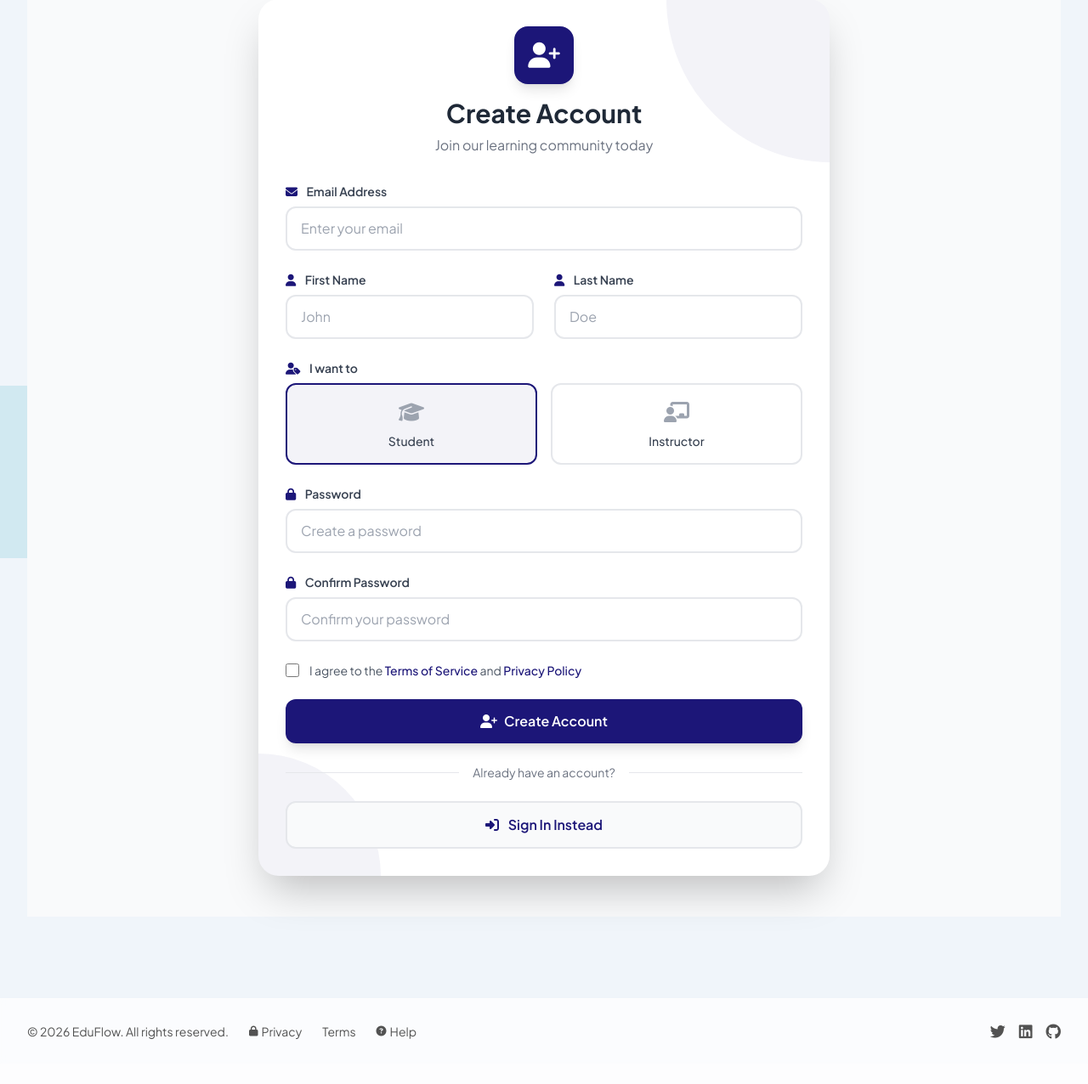
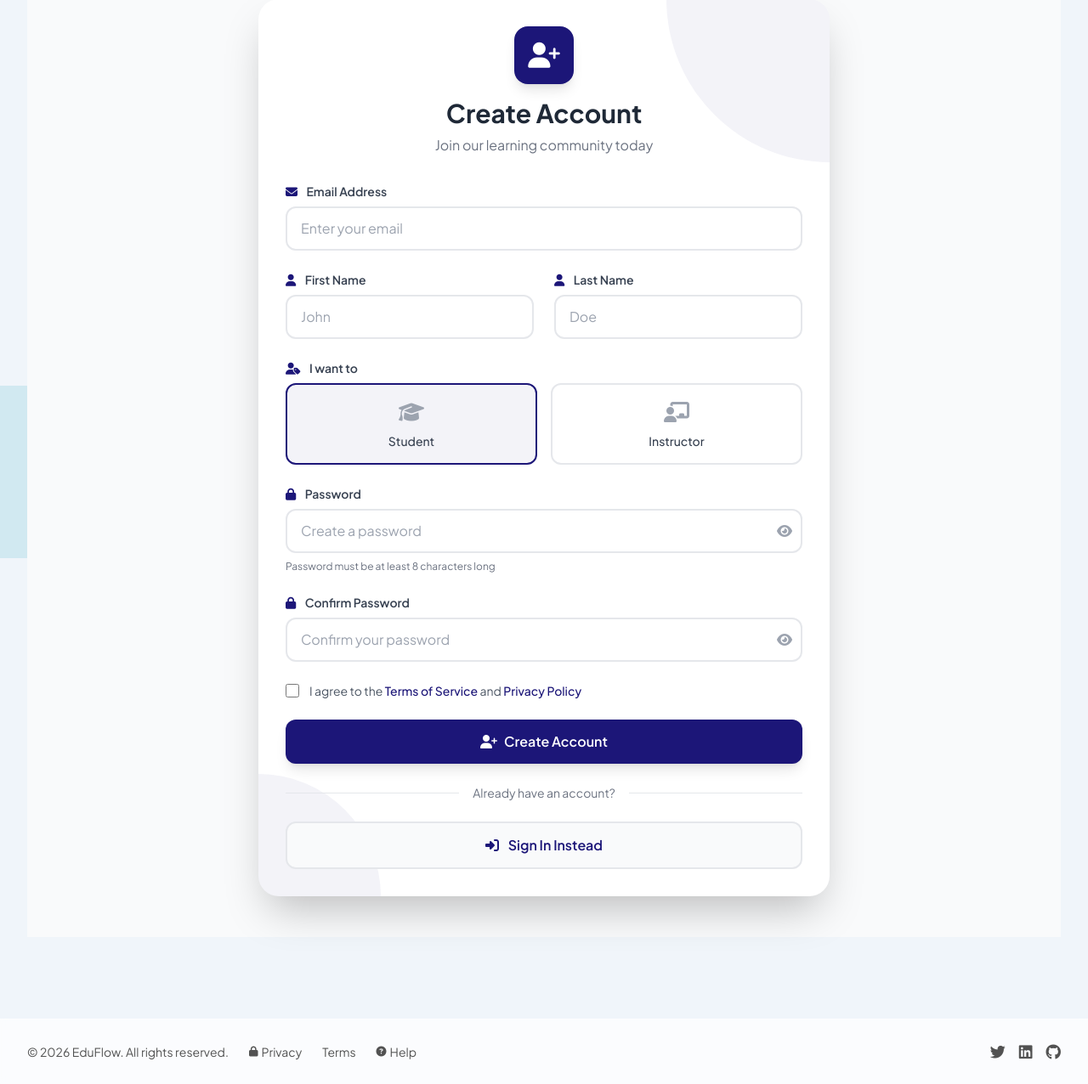
Before and after one commit to Prachi11Sonu/LMS-learning-Management-System-, a Django app: page /accounts/register/ in a window 1280 px wide. Shown: the part 143-1419 px from the top of the page at 85% size. Before the commit the page ends 1366 px from the top, so only its background shows below. Run offline with Django 5.2, Linux system fonts and the light colour scheme; some libraries are stand-ins or nearby versions.

Commit message:
add toggle password visibility

```diff
--- a/lms_complete/templates/accounts/register.html
+++ b/lms_complete/templates/accounts/register.html
@@ -51,6 +51,7 @@
                     <div class="relative">
                         <input type="email"
                                name="email"
+                               id="emailField"
                                value="{{ form.email.value|default:'' }}"
                                required
                                class="w-full px-4 py-3 border-2 {% if form.email.errors %}border-red-500{% else %}border-gray-200{% endif %} rounded-xl focus:border-[#1C1678] focus:ring-4 focus:ring-[#1C1678]/10 transition-all outline-none text-gray-700 placeholder-gray-400"
@@ -150,7 +151,7 @@
                     </div>
                 </div>
 
-                <!-- Password Field -->
+                <!-- Password Field with Eye Toggle -->
                 <div class="space-y-2">
                     <label class="block text-sm font-semibold text-gray-700">
                         <i class="fas fa-lock text-[#1C1678] mr-2"></i>
@@ -159,11 +160,17 @@
                     <div class="relative">
                         <input type="password"
                                name="password1"
+                               id="password1Field"
                                required
-                               class="w-full px-4 py-3 border-2 {% if form.password1.errors %}border-red-500{% else %}border-gray-200{% endif %} rounded-xl focus:border-[#1C1678] focus:ring-4 focus:ring-[#1C1678]/10 transition-all outline-none text-gray-700 placeholder-gray-400"
+                               class="w-full px-4 py-3 border-2 {% if form.password1.errors %}border-red-500{% else %}border-gray-200{% endif %} rounded-xl focus:border-[#1C1678] focus:ring-4 focus:ring-[#1C1678]/10 transition-all outline-none text-gray-700 placeholder-gray-400 pr-12"
                                placeholder="Create a password">
+                        <button type="button"
+                                onclick="togglePasswordVisibility('password1Field', 'togglePassword1Icon')"
+                                class="absolute inset-y-0 right-0 flex items-center pr-3 focus:outline-none">
+                            <i class="fas fa-eye text-gray-400 hover:text-[#1C1678] transition-colors" id="togglePassword1Icon"></i>
+                        </button>
                         {% if form.password1.errors %}
-                        <div class="absolute inset-y-0 right-0 flex items-center pr-3">
+                        <div class="absolute inset-y-0 right-8 flex items-center pr-3">
                             <i class="fas fa-exclamation-circle text-red-500"></i>
                         </div>
                         {% endif %}
@@ -174,9 +181,10 @@
                         {{ form.password1.errors.0 }}
                     </p>
                     {% endif %}
+                    <p class="text-xs text-gray-500 mt-1">Password must be at least 8 characters long</p>
                 </div>
 
-                <!-- Confirm Password Field -->
+                <!-- Confirm Password Field with Eye Toggle -->
                 <div class="space-y-2">
                     <label class="block text-sm font-semibold text-gray-700">
                         <i class="fas fa-lock text-[#1C1678] mr-2"></i>
@@ -185,11 +193,17 @@
                     <div class="relative">
                         <input type="password"
                                name="password2"
+                               id="password2Field"
                                required
-                               class="w-full px-4 py-3 border-2 {% if form.password2.errors %}border-red-500{% else %}border-gray-200{% endif %} rounded-xl focus:border-[#1C1678] focus:ring-4 focus:ring-[#1C1678]/10 transition-all outline-none text-gray-700 placeholder-gray-400"
+                               class="w-full px-4 py-3 border-2 {% if form.password2.errors %}border-red-500{% else %}border-gray-200{% endif %} rounded-xl focus:border-[#1C1678] focus:ring-4 focus:ring-[#1C1678]/10 transition-all outline-none text-gray-700 placeholder-gray-400 pr-12"
                                placeholder="Confirm your password">
+                        <button type="button"
+                                onclick="togglePasswordVisibility('password2Field', 'togglePassword2Icon')"
+                                class="absolute inset-y-0 right-0 flex items-center pr-3 focus:outline-none">
+                            <i class="fas fa-eye text-gray-400 hover:text-[#1C1678] transition-colors" id="togglePassword2Icon"></i>
+                        </button>
                         {% if form.password2.errors %}
-                        <div class="absolute inset-y-0 right-0 flex items-center pr-3">
+                        <div class="absolute inset-y-0 right-8 flex items-center pr-3">
                             <i class="fas fa-exclamation-circle text-red-500"></i>
                         </div>
                         {% endif %}
@@ -244,6 +258,24 @@
         </div>
     </div>
 </div>
+
+<!-- Password Toggle Script -->
+<script>
+    function togglePasswordVisibility(fieldId, iconId) {
+        const passwordField = document.getElementById(fieldId);
+        const toggleIcon = document.getElementById(iconId);
+
+        if (passwordField.type === 'password') {
+            passwordField.type = 'text';
+            toggleIcon.classList.remove('fa-eye');
+            toggleIcon.classList.add('fa-eye-slash');
+        } else {
+            passwordField.type = 'password';
+            toggleIcon.classList.remove('fa-eye-slash');
+            toggleIcon.classList.add('fa-eye');
+        }
+    }
+</script>
 
 <!-- Custom Styles -->
 <style>
```
Also changed, not shown: lms_complete/templates/accounts/login.html (+28 -3 lines).
